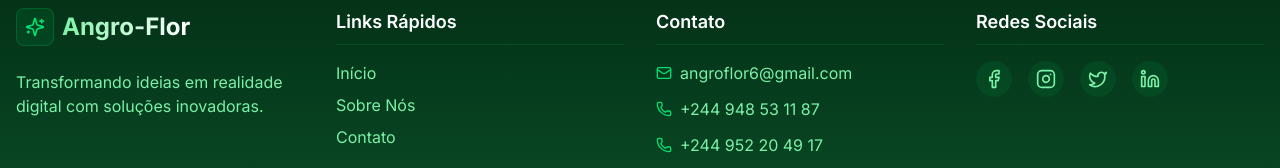
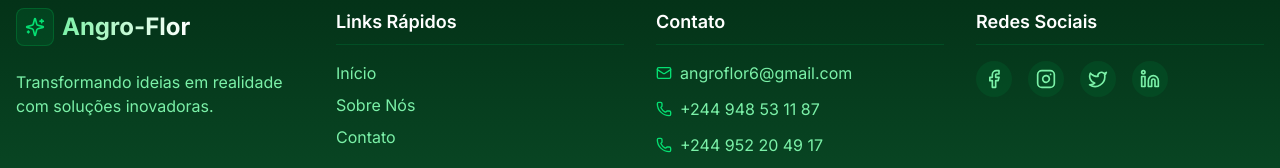
Before and after one commit to Antuneschacuma/e_comerce, a Next.js app: page / in a window 1280 px wide. Shown: the part 3991-4159 px from the top of the page. Built offline with nearby package versions, Linux system fonts and the light colour scheme.

Commit message:
feat: fix  footer

```diff
--- a/src/components/layouts/Footer.tsx
+++ b/src/components/layouts/Footer.tsx
@@ -25,7 +25,7 @@ const Footer = () => {
               </span>
             </div>
             <p className="text-green-300 text-sm sm:text-base">
-              Transformando ideias em realidade digital com soluções inovadoras.
+              Transformando ideias em realidade com soluções inovadoras.
             </p>
           </div>
 
```
